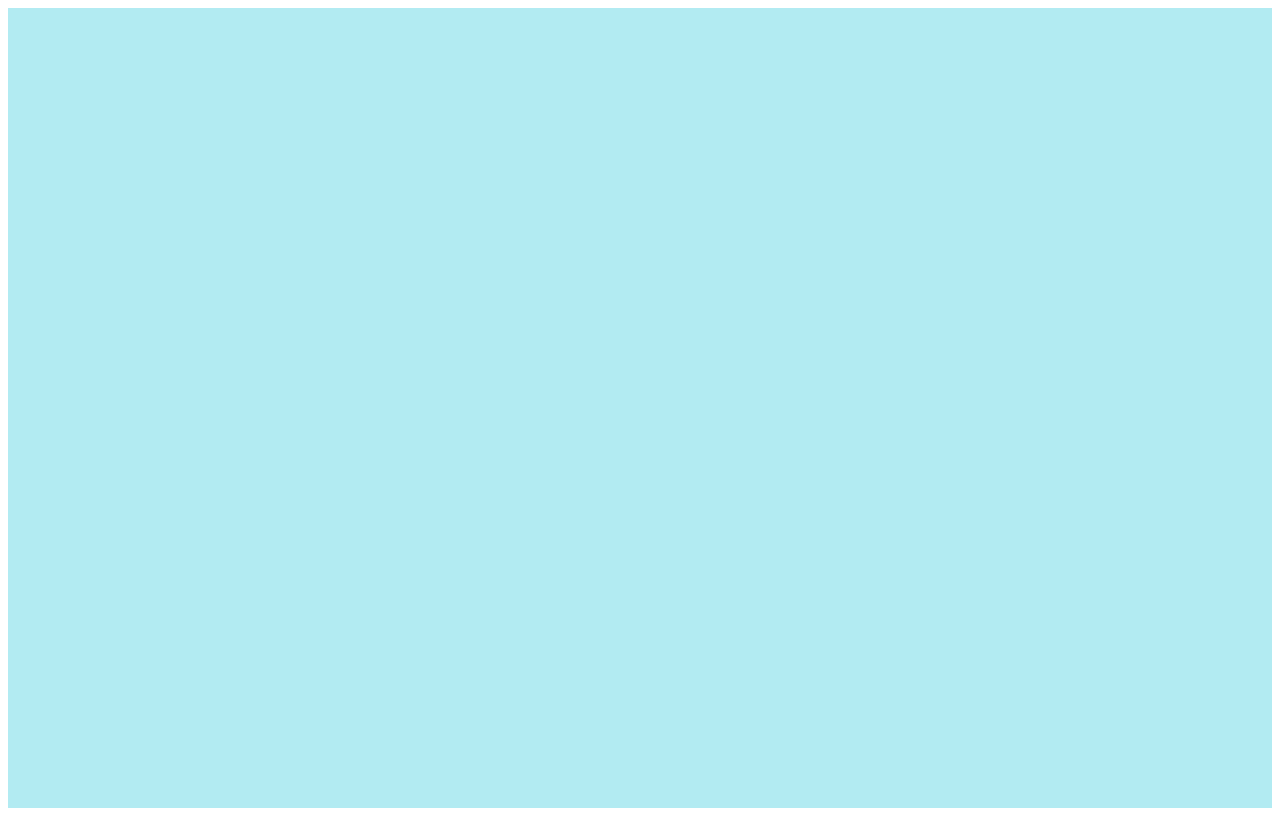
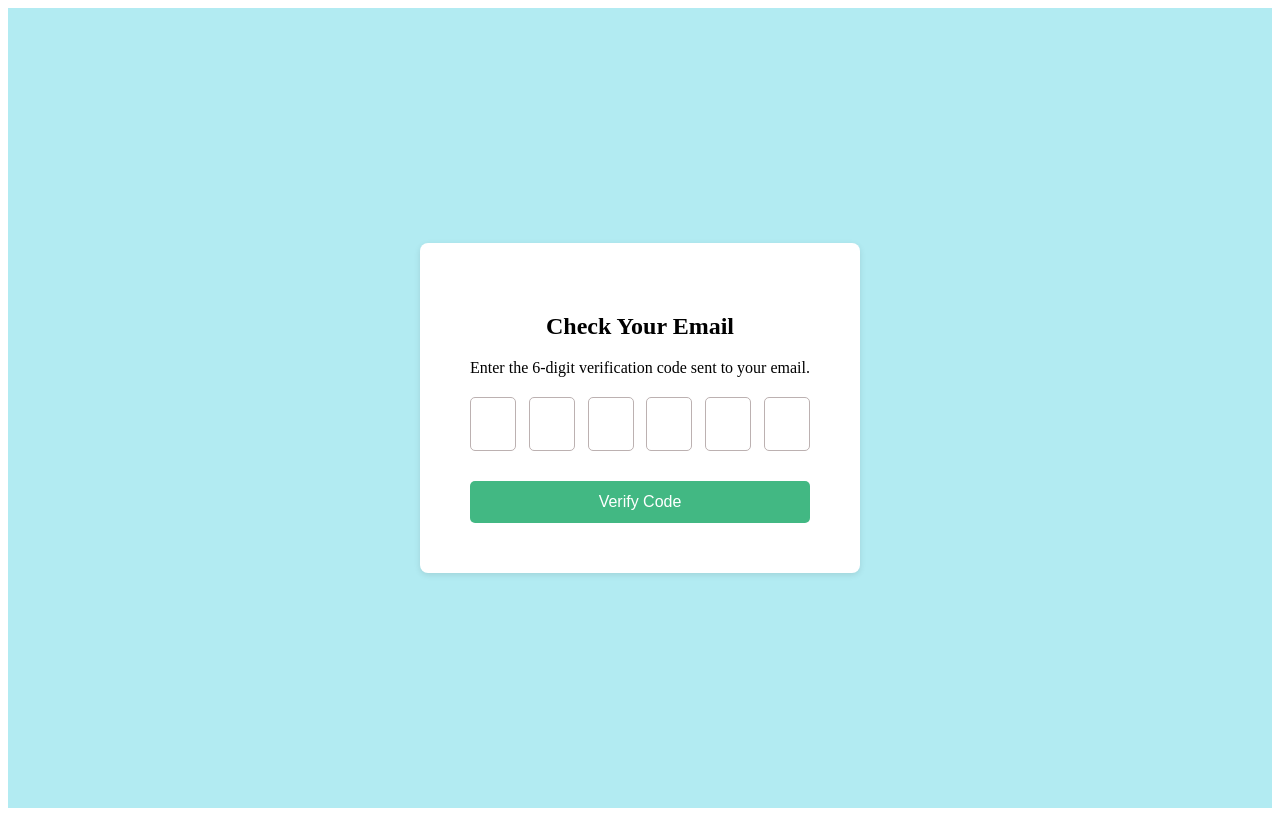
Before and after one commit to EduardPinte/ProiectAn, a Vue app: page /check-email in a window 1280 px wide. Before the commit this address had no page. Built offline with nearby package versions, Linux system fonts and the light colour scheme; the HTML template or start-up script is replaced by a standard one.

Commit message:
created forgot password and Check email sccreen

```diff
--- /dev/null
+++ b/src/pages/CheckEmail.vue
@@ -0,0 +1,112 @@
+<script setup>
+import { ref, reactive, nextTick } from 'vue'
+import { useRouter } from 'vue-router'
+
+const codeLength = 6
+const code = reactive(Array(codeLength).fill(''))
+const router = useRouter()
+
+function handleInput(index, event) {
+  code[index] = event.target.value.slice(-1) // ia doar ultimul caracter
+  if (event.target.value && index < codeLength - 1) {
+    nextTick(() => {
+      const nextInput = document.getElementById(`code-${index + 1}`)
+      if (nextInput) nextInput.focus()
+    })
+  }
+}
+
+function handleBackspace(index, event) {
+  if (!event.target.value && index > 0) {
+    nextTick(() => {
+      const prevInput = document.getElementById(`code-${index - 1}`)
+      if (prevInput) prevInput.focus()
+    })
+  }
+}
+
+function handleVerify() {
+  const enteredCode = code.join('')
+  if (enteredCode.length !== codeLength) {
+    alert(`Please enter a ${codeLength}-digit code!`)
+    return
+  }
+  console.log('Verification code entered:', enteredCode)
+  alert(`Code ${enteredCode} verified successfully!`)
+  router.push('/reset-password')
+}
+</script>
+
+<template>
+  <div class="check-container">
+    <form @submit.prevent="handleVerify" class="check-form">
+      <h2>Check Your Email</h2>
+      <p>Enter the 6-digit verification code sent to your email.</p>
+
+      <div class="code-inputs">
+        <input
+          v-for="(c, index) in code"
+          :key="index"
+          :id="`code-${index}`"
+          type="text"
+          maxlength="1"
+          v-model="code[index]"
+          @input="handleInput(index, $event)"
+          @keydown.backspace="handleBackspace(index, $event)"
+        />
+      </div>
+
+      <button type="submit">Verify Code</button>
+    </form>
+  </div>
+</template>
+
+<style scoped>
+.check-container {
+  display: flex;
+  justify-content: center;
+  align-items: center;
+  min-height: 100vh;
+  background-color: #B2EBF2;
+}
+
+.check-form {
+  background: white;
+  padding: 50px;
+  border-radius: 8px;
+  box-shadow: 0 2px 6px rgba(0,0,0,0.1);
+  width: 100%;
+  max-width: 400px;
+  text-align: center;
+}
+
+.code-inputs {
+  display: flex;
+  justify-content: space-between;
+  margin: 20px 0;
+}
+
+.code-inputs input {
+  width: 40px;
+  height: 50px;
+  text-align: center;
+  font-size: 24px;
+  border: 1px solid #bcb1b1;
+  border-radius: 5px;
+}
+button {
+  width: 100%;
+  padding: 12px;
+  background-color: #42b883;
+  color: white;
+  border: none;
+  border-radius: 5px;
+  cursor: pointer;
+  font-size: 16px;
+  margin-top: 10px;
+  transition: background-color 0.3s;
+}
+button:hover {
+  background-color: #2c8e64;
+}
+</style>
--- a/src/pages/ForgotPassword.vue
+++ b/src/pages/ForgotPassword.vue
@@ -1,15 +1,17 @@
 <script setup>
 import { ref } from 'vue'
+import { useRouter } from 'vue-router'
 
 const email = ref('')
+const router = useRouter()
 
 function handleReset() {
   if (!email.value) {
     alert("Please enter your email!")
     return
   }
-  console.log('Password reset requested for:', email.value)
-  alert(`If an account with ${email.value} exists, a reset link has been sent.`)
+
+  router.push('/check-email')
 }
 </script>
 
@@ -17,20 +19,10 @@ function handleReset() {
   <div class="forgot-container">
     <form @submit.prevent="handleReset" class="forgot-form">
       <h2>Forgot Password</h2>
-      <p>Enter your email to reset your password.</p>
+      <p>Enter your email to receive a verification code.</p>
 
-      <div class="form-group">
-        <label for="email">Email:</label>
-        <input
-          id="email"
-          type="email"
-          v-model="email"
-          placeholder="Enter your email"
-          required
-        />
-      </div>
-
-      <button type="submit">Reset Password</button>
+      <input type="email" v-model="email" placeholder="Enter your email" required />
+      <button type="submit">Send Code</button>
     </form>
   </div>
 </template>
@@ -41,11 +33,11 @@ function handleReset() {
   justify-content: center;
   align-items: center;
   min-height: 100vh;
-  background-color: #B2EBF2;
+  background-color: #B2EBF2; /* background albastru deschis */
 }
 
 .forgot-form {
-  background: white;
+  background-color: white; /* container alb */
   padding: 50px;
   border-radius: 8px;
   box-shadow: 0 2px 6px rgba(0,0,0,0.1);
@@ -54,19 +46,11 @@ function handleReset() {
   text-align: center;
 }
 
-.form-group {
-  margin-bottom: 20px;
-  text-align: left;
-}
-
-label {
-  display: block;
-  margin-bottom: 6px;
-}
-
 input {
   width: 100%;
   padding: 10px;
+  margin-top: 12px;
+  margin-bottom: 20px;
   border: 1px solid #bcb1b1;
   border-radius: 5px;
 }
@@ -80,7 +64,6 @@ button {
   border-radius: 5px;
   cursor: pointer;
   font-size: 16px;
-  margin-top: 10px;
   transition: background-color 0.3s;
 }
 
--- a/src/router/index.js
+++ b/src/router/index.js
@@ -2,12 +2,14 @@ import { createRouter, createWebHistory } from 'vue-router'
 import LogIn from '@/pages/LogIn.vue'
 import SignUpPage from '@/pages/SignUpPage.vue'
 import ForgotPassword from '@/pages/ForgotPassword.vue'
+import CheckEmail from '@/pages/CheckEmail.vue'
 
 const routes = [
   { path: '/', redirect: '/login' },
   { path: '/login', component: LogIn },
   { path: '/signup', component: SignUpPage },
-  { path: '/forgot-password', component: ForgotPassword }
+  { path: '/forgot-password', component: ForgotPassword },
+  { path: '/check-email', component: CheckEmail }
 ]
 
 const router = createRouter({
```
Also changed, not shown: src/components/LogInForm.vue (+8 -1 lines).
